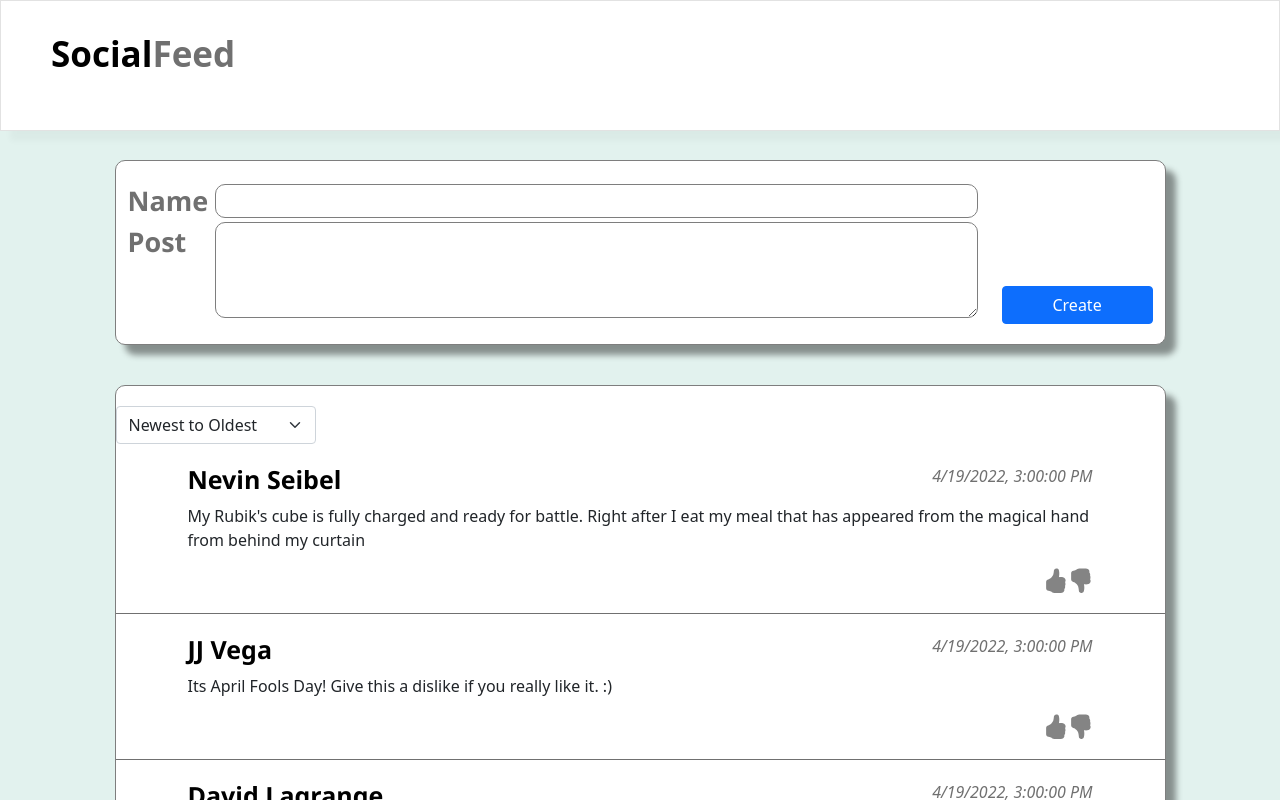
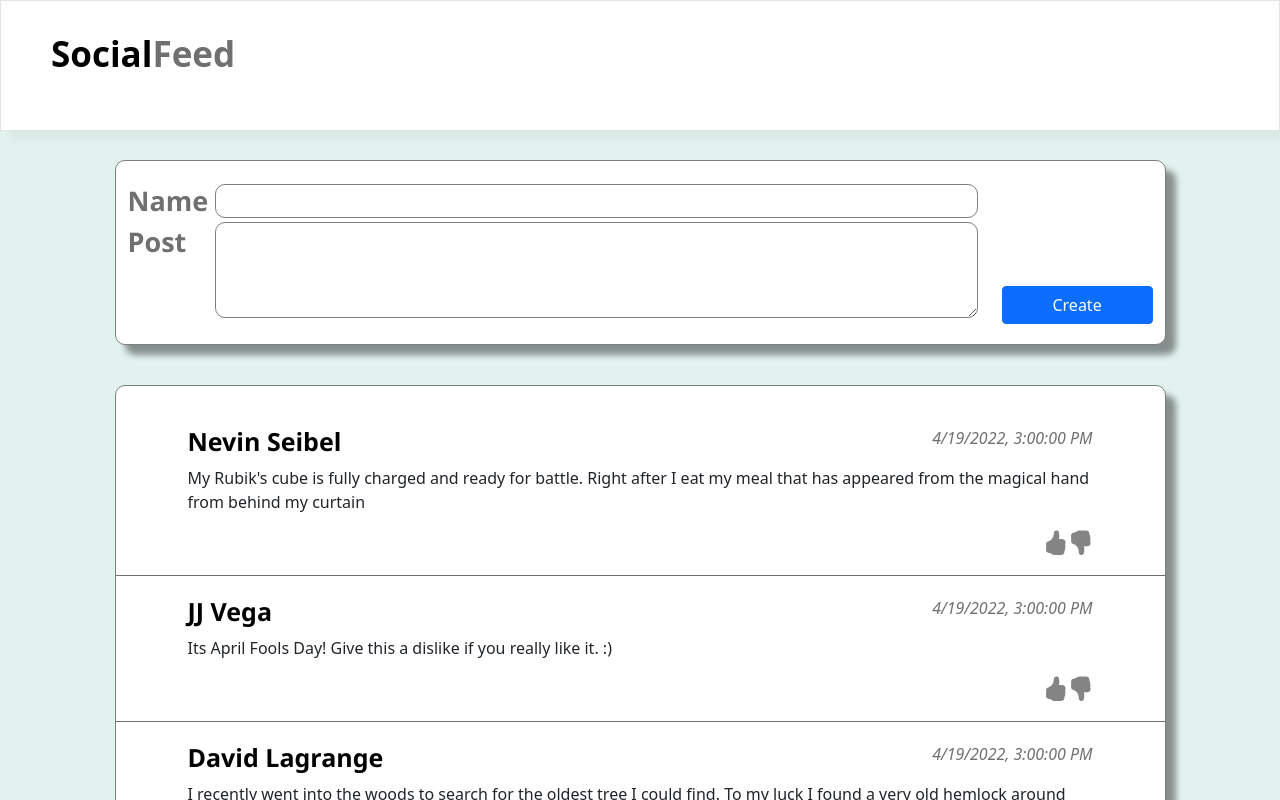
Before and after one commit to joerybarczyk/react-social-feed, a React (Create React App) app: page / in a window 1280 px wide. Shown: the top 800 px of the page. Built offline with nearby package versions, Linux system fonts and the light colour scheme.

Commit message:
Refactor DisplayPosts component to rely on composition rather than inheritance + Refactor updatePost() in app to rely on fewer parameters + Remove DisplayPost filtering functionality for simplicity

```diff
--- a/public/index.css
+++ b/public/index.css
@@ -1,5 +1,14 @@
+:root {
+  --primary-color: rgb(0, 0, 0);
+  --secondary-color: rgb(112, 112, 112);
+  --app-bg-color: rgb(226, 242, 238);
+  --component-bg-color: rgb(255, 255, 255);
+  --primary-font: "Segoe UI", Tahoma, Geneva, Verdana, sans-serif;
+}
+
 html,
 body,
 #root {
-  height: 100%;
+  height: auto;
+  background-color: var(--app-bg-color);
 }
--- a/src/App.css
+++ b/src/App.css
@@ -1,11 +1,3 @@
-:root {
-  --primary-color: rgb(0, 0, 0);
-  --secondary-color: rgb(112, 112, 112);
-  --app-bg-color: rgb(226, 242, 238);
-  --component-bg-color: rgb(255, 255, 255);
-  --primary-font: "Segoe UI", Tahoma, Geneva, Verdana, sans-serif;
-}
-
 div,
 nav,
 form {
--- a/src/App.js
+++ b/src/App.js
@@ -1,7 +1,8 @@
-import React, { useState } from "react";
+import React, { Fragment, useState } from "react";
 import NavBar from "./components/NavBar/NavBar";
 import DisplayPosts from "./components/DisplayPosts/DisplayPosts";
 import CreatePost from "./components/CreatePost/CreatePost";
+import Post from "./components/Post/Post";
 import "./App.css";
 
 function App() {
@@ -14,27 +15,30 @@ function App() {
     setPosts(tempPosts);
   };
 
-  const updatePost = function (postIndex, updatedPost) {
+  const updatePost = function (updatedPost) {
     setPosts([
-      ...posts.slice(0, postIndex),
+      ...posts.slice(0, updatedPost.id),
       updatedPost,
-      ...posts.slice(postIndex + 1),
+      ...posts.slice(updatedPost.id + 1),
     ]);
   };
 
   return (
-    <div className="app__body">
+    <>
       <NavBar />
-      <div style={{ "padding-top": "140px" }} className="centered">
-        <CreatePost
-          className="app__component rounded-border"
-          addNewPost={addNewPost}
-        />
-        <div className="app__component rounded-border">
-          <DisplayPosts updatePost={updatePost} posts={posts} />
-        </div>
+      <div style={{ paddingTop: "140px" }} className="centered">
+        <CreatePost addNewPost={addNewPost} />
+        <DisplayPosts updatePost={updatePost} posts={posts}>
+          {posts.map((post, index) => {
+            return (
+              <div key={index}>
+                <Post updatePost={updatePost} postId={index} post={post} />
+              </div>
+            );
+          })}
+        </DisplayPosts>
       </div>
-    </div>
+    </>
   );
 }
 
--- a/src/components/CreatePost/CreatePost.jsx
+++ b/src/components/CreatePost/CreatePost.jsx
@@ -18,7 +18,7 @@ function CreatePost(props) {
   };
 
   return (
-    <div className={props.className}>
+    <div className="app__component rounded-border">
       <form className="form__body" onSubmit={handleSubmit}>
         <Container>
           <Row>
--- a/src/components/DisplayPosts/DisplayPosts.jsx
+++ b/src/components/DisplayPosts/DisplayPosts.jsx
@@ -1,32 +1,9 @@
-import { useState } from "react";
-import { Form } from "react-bootstrap";
-import Post from "../Post/Post";
 import "./DisplayPosts.css";
 
 function DisplayPosts(props) {
-  const [displayOrder, setDisplayOrder] = useState("newest-first");
-
-  function handleChange(event) {
-    setDisplayOrder(event.target.value);
-  }
-
   return (
-    <div>
-      <div className="display-order">
-        <Form.Select onChange={handleChange}>
-          <option value="newest-first">Newest to Oldest</option>
-          <option value="oldest-first">Oldest to Newest</option>
-        </Form.Select>
-      </div>
-      <div className={displayOrder}>
-        {props.posts.map((post, index) => {
-          return (
-            <div key={index}>
-              <Post updatePost={props.updatePost} postId={index} post={post} />
-            </div>
-          );
-        })}
-      </div>
+    <div className="app__component rounded-border newest-first">
+      {props.children}
     </div>
   );
 }
--- a/src/components/Post/Post.jsx
+++ b/src/components/Post/Post.jsx
@@ -6,12 +6,13 @@ import "./Post.css";
 function Post(props) {
   function updateStatus(status) {
     const tempPost = {
+      id: props.post.id,
       author: props.post.author,
       message: props.post.message,
       status: status,
       date: props.post.date,
     };
-    props.updatePost(props.postId, tempPost);
+    props.updatePost(tempPost);
   }
 
   function setStatus(status) {
```
